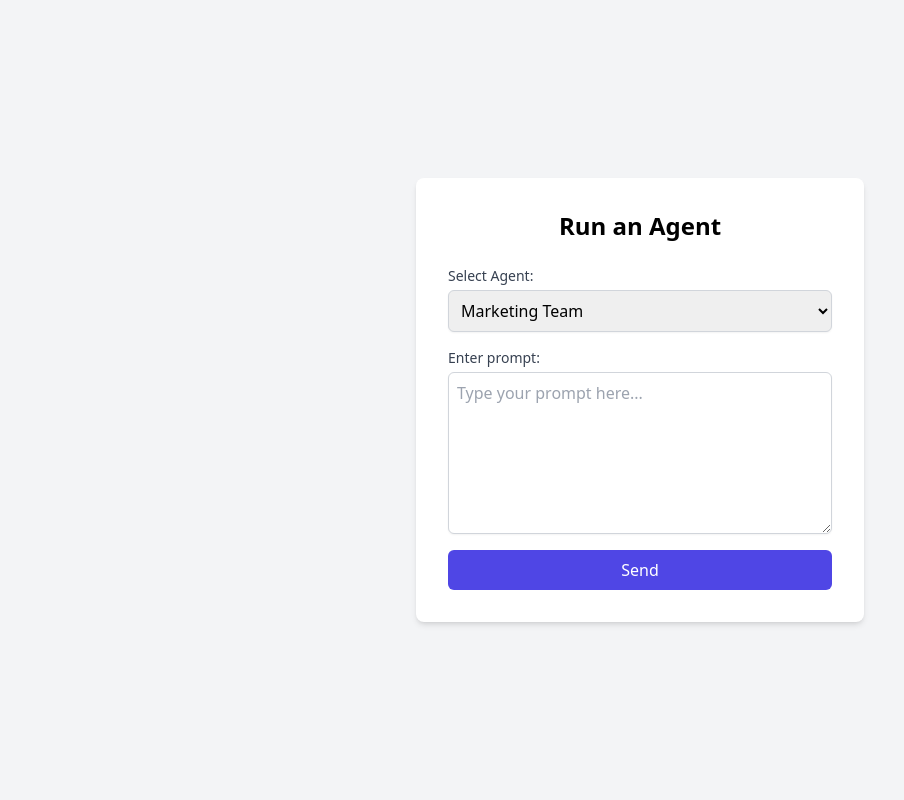
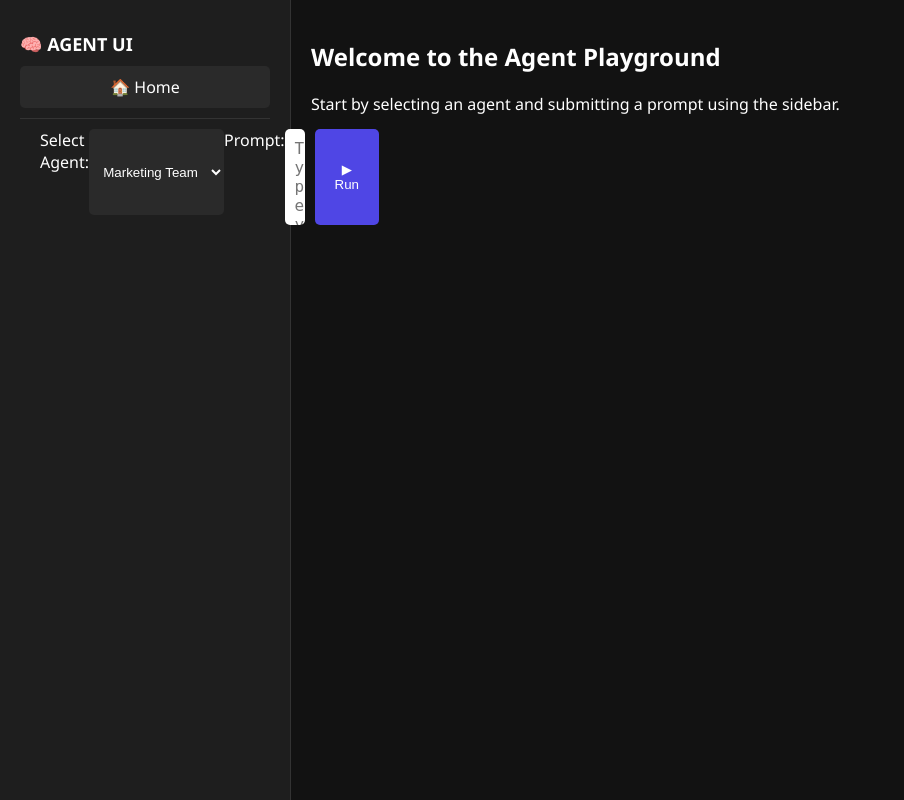
Before and after one commit to lfpmeloni/agno-playground, a Flask app: page / in a window 1280 px wide. Shown: the whole page, without its empty margins (0-904 px from the left). Run offline with Flask 2, Linux system fonts and the light colour scheme; some libraries are stand-ins or nearby versions.

Commit message:
changes to frontend

```diff
--- a/frontend/templates/index.html
+++ b/frontend/templates/index.html
@@ -2,29 +2,106 @@
 <html lang="en">
 <head>
   <meta charset="utf-8">
-    <meta name="viewport" content="width=device-width, initial-scale=1">
-    <title>Agent UI</title>
-    <script src="https://cdn.tailwindcss.com"></script>
+  <title>Agent Playground</title>
+  <style>
+    body {
+      margin: 0;
+      display: flex;
+      font-family: 'Segoe UI', sans-serif;
+      background-color: #121212;
+      color: white;
+      height: 100vh;
+    }
+
+    .sidebar {
+      width: 250px;
+      background-color: #1e1e1e;
+      padding: 20px;
+      display: flex;
+      flex-direction: column;
+      border-right: 1px solid #333;
+    }
+
+    .sidebar h1 {
+      font-size: 18px;
+      margin-bottom: 10px;
+    }
+
+    .sidebar select,
+    .sidebar a {
+      background-color: #2a2a2a;
+      color: white;
+      border: none;
+      padding: 10px;
+      margin-bottom: 10px;
+      border-radius: 5px;
+      text-decoration: none;
+      display: block;
+      text-align: center;
+    }
+
+    .main {
+      flex: 1;
+      display: flex;
+      flex-direction: column;
+    }
+
+    .content {
+      flex: 1;
+      padding: 20px;
+      overflow-y: auto;
+    }
+
+    form {
+      display: flex;
+      background-color: #1e1e1e;
+      padding: 10px 20px;
+      border-top: 1px solid #333;
+    }
+
+    textarea {
+      flex: 1;
+      padding: 10px;
+      font-size: 16px;
+      border-radius: 5px;
+      border: none;
+      resize: none;
+    }
+
+    button {
+      background-color: #4f46e5;
+      color: white;
+      border: none;
+      padding: 10px 20px;
+      margin-left: 10px;
+      border-radius: 5px;
+      cursor: pointer;
+    }
+
+    button:hover {
+      background-color: #4338ca;
+    }
+  </style>
 </head>
-  <body class="bg-gray-100 h-screen flex items-center justify-center">
-    <div class="bg-white p-8 rounded-lg shadow-md w-full max-w-md">
-      <h1 class="text-2xl font-bold mb-6 text-center">Run an Agent</h1>
-      <form method="POST" class="space-y-4">
-        <div>
-          <label for="agent" class="block text-sm font-medium text-gray-700">Select Agent:</label>
-          <select name="agent" id="agent" class="mt-1 block w-full p-2 border border-gray-300 rounded-md shadow-sm focus:ring-indigo-500 focus:border-indigo-500">
+<body>
+  <div class="sidebar">
+    <h1>🧠 AGENT UI</h1>
+    <a href="/">🏠 Home</a>
+    <form method="POST">
+      <label for="agent">Select Agent:</label>
+      <select name="agent" id="agent">
         <option value="marketing_team">Marketing Team</option>
-            <!-- Additional agents can be added here -->
       </select>
+      <label for="prompt">Prompt:</label>
+      <textarea name="prompt" id="prompt" rows="4" placeholder="Type your prompt..."></textarea>
+      <button type="submit">▶ Run</button>
+    </form>
   </div>
-        <div>
-          <label for="prompt" class="block text-sm font-medium text-gray-700">Enter prompt:</label>
-          <textarea name="prompt" id="prompt" rows="6" class="mt-1 block w-full p-2 border border-gray-300 rounded-md shadow-sm focus:ring-indigo-500 focus:border-indigo-500" placeholder="Type your prompt here..."></textarea>
+  <div class="main">
+    <div class="content">
+      <h2>Welcome to the Agent Playground</h2>
+      <p>Start by selecting an agent and submitting a prompt using the sidebar.</p>
     </div>
-        <div>
-          <button type="submit" class="w-full bg-indigo-600 text-white p-2 rounded-md hover:bg-indigo-700 focus:outline-none focus:ring-2 focus:ring-indigo-500 focus:ring-offset-2">Send</button>
-        </div>
-      </form>
   </div>
 </body>
 </html>
```
Also changed, not shown: frontend/templates/output.html (+74 -11 lines). Lines whose indentation alone changed are shown as unchanged.
